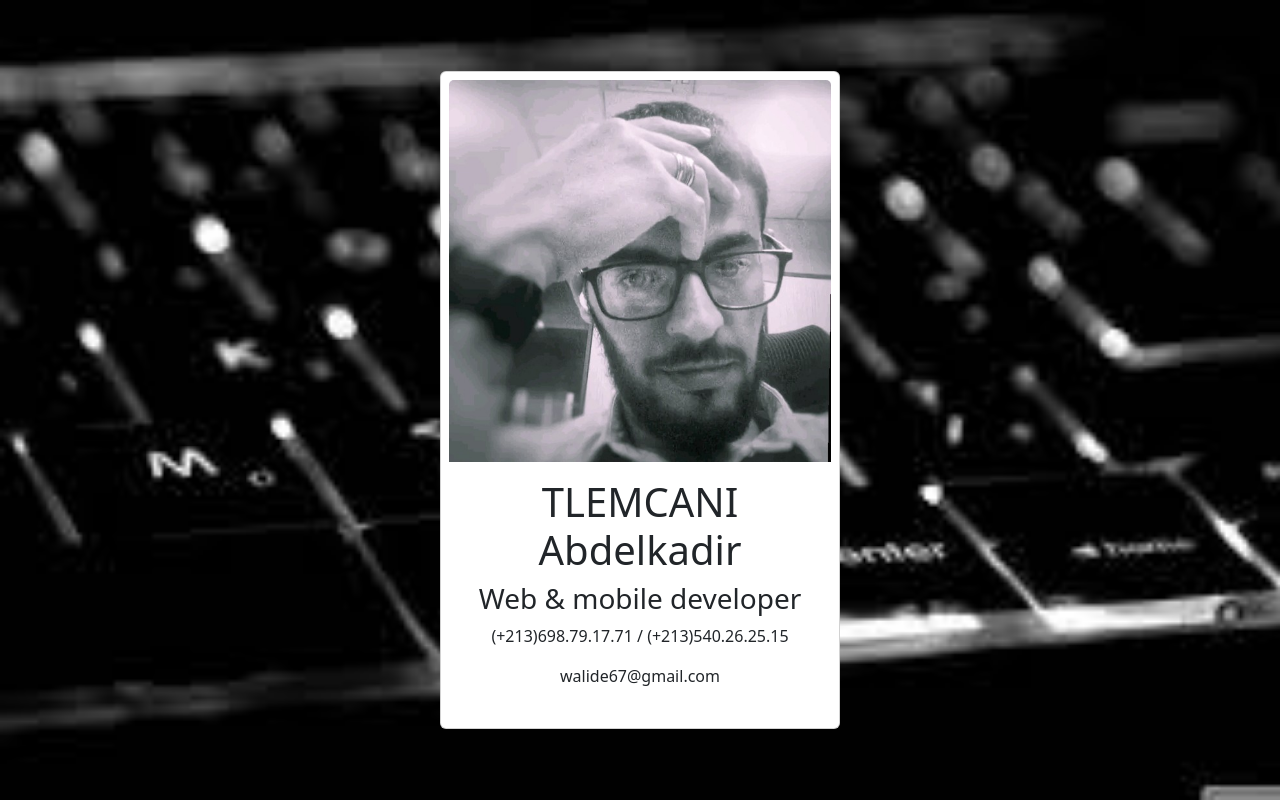
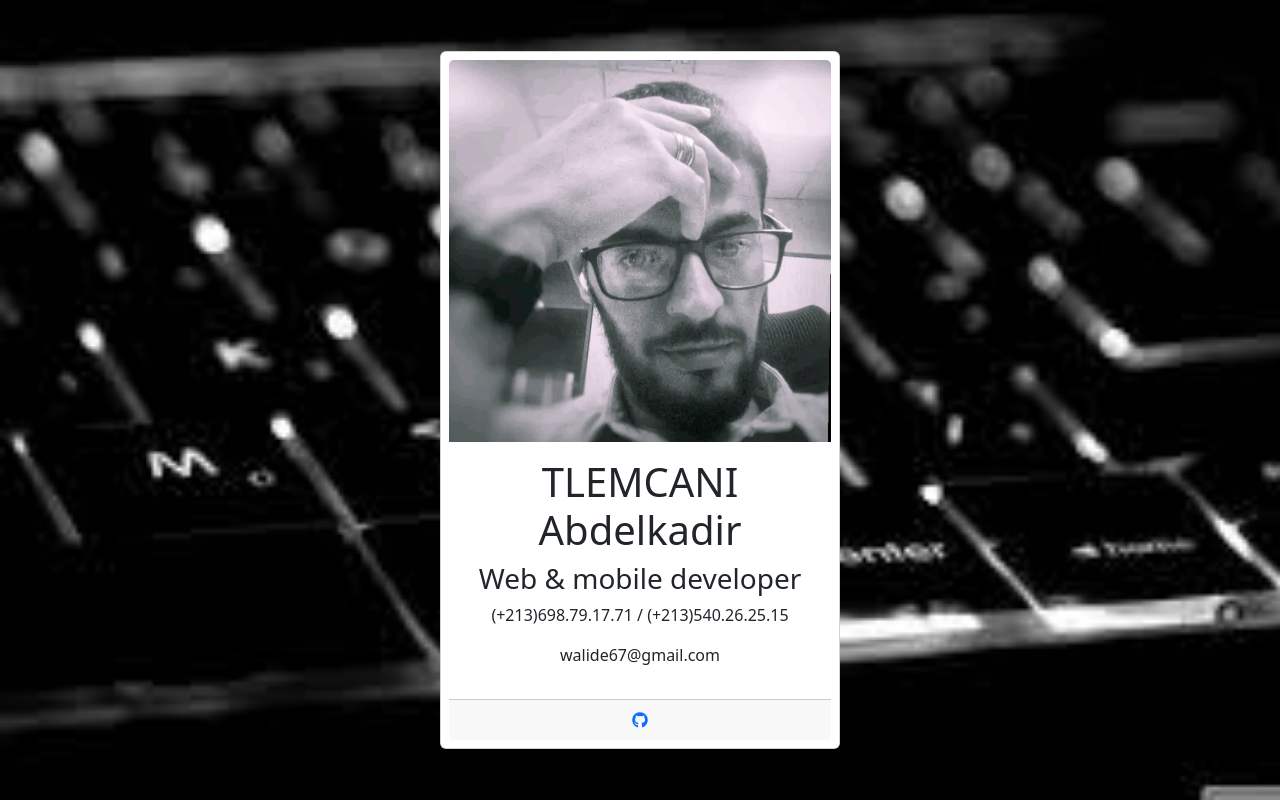
Before and after one commit to walide67/walide67.github.io, a plain HTML site: page index.html in a window 1280 px wide. Drawn offline with nearby package versions, Linux system fonts and the light colour scheme.

Commit message:
change html

```diff
--- a/index.html
+++ b/index.html
@@ -5,6 +5,7 @@
   <meta name="viewport" content="width=device-width, initial-scale=1.0">
   <meta http-equiv="X-UA-Compatible" content="ie=edge">
   <link href="https://cdn.jsdelivr.net/npm/bootstrap@5.3.3/dist/css/bootstrap.min.css" rel="stylesheet" integrity="sha384-QWTKZyjpPEjISv5WaRU9OFeRpok6YctnYmDr5pNlyT2bRjXh0JMhjY6hW+ALEwIH" crossorigin="anonymous">
+  <link rel="stylesheet" href="https://cdnjs.cloudflare.com/ajax/libs/font-awesome/6.5.2/css/all.min.css">
   <link rel="stylesheet" href="style.css">
   <title>TLEMCANI Abdelkadir</title>
 </head>
@@ -21,6 +22,9 @@
             <p> walide67@gmail.com </p>
           </div>
         </div>
+        <div class="card-footer d-flex justify-content-center">
+          <a href="https://github.com/walide67" target="_blank" rel="github"><i class="fa-brands fa-github"></i></a>
+        </div>
       </div>
     </div>
   </section>
```
